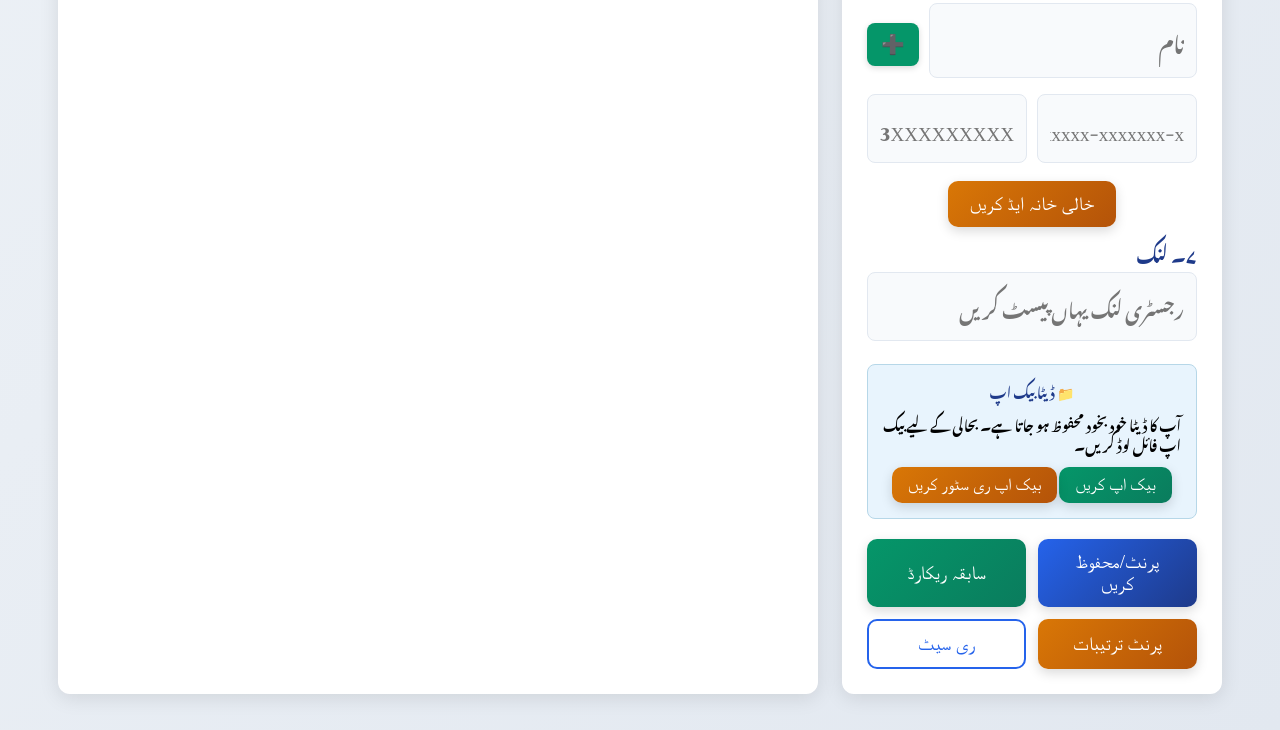
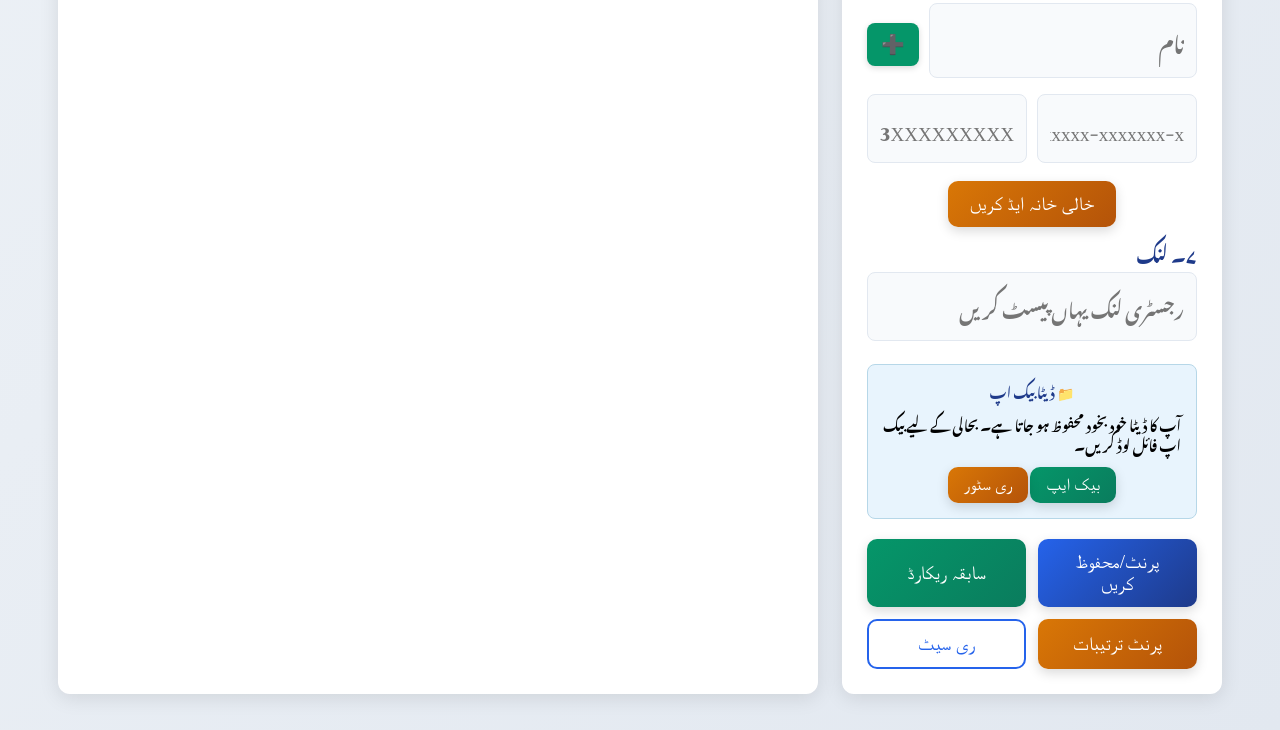
Before and after one commit to a8dul440/form, a plain HTML site: page index.html in a window 1280 px wide. Shown: the part 1094-1824 px from the top of the page. Drawn offline with Linux system fonts and the light colour scheme.

Commit message:
Update index.html

```diff
--- a/index.html
+++ b/index.html
@@ -1044,8 +1044,8 @@
         <h4>📁 ڈیٹا بیک اپ</h4>
         <p>آپ کا ڈیٹا خود بخود محفوظ ہو جاتا ہے۔ بحالی کے لیے بیک اپ فائل لوڈ کریں۔</p>
         <div style="text-align: center; margin-top: 10px;">
-          <button id="exportBtn" class="btn btn-info btn-small" type="button">بیک اپ کریں</button>
-          <button id="importBtn" class="btn btn-warning btn-small" type="button">بیک اپ ری سٹور کریں</button>
+          <button id="exportBtn" class="btn btn-info btn-small" type="button">بیک ایپ</button>
+          <button id="importBtn" class="btn btn-warning btn-small" type="button">ری سٹور</button>
         </div>
       </div>
 
```
